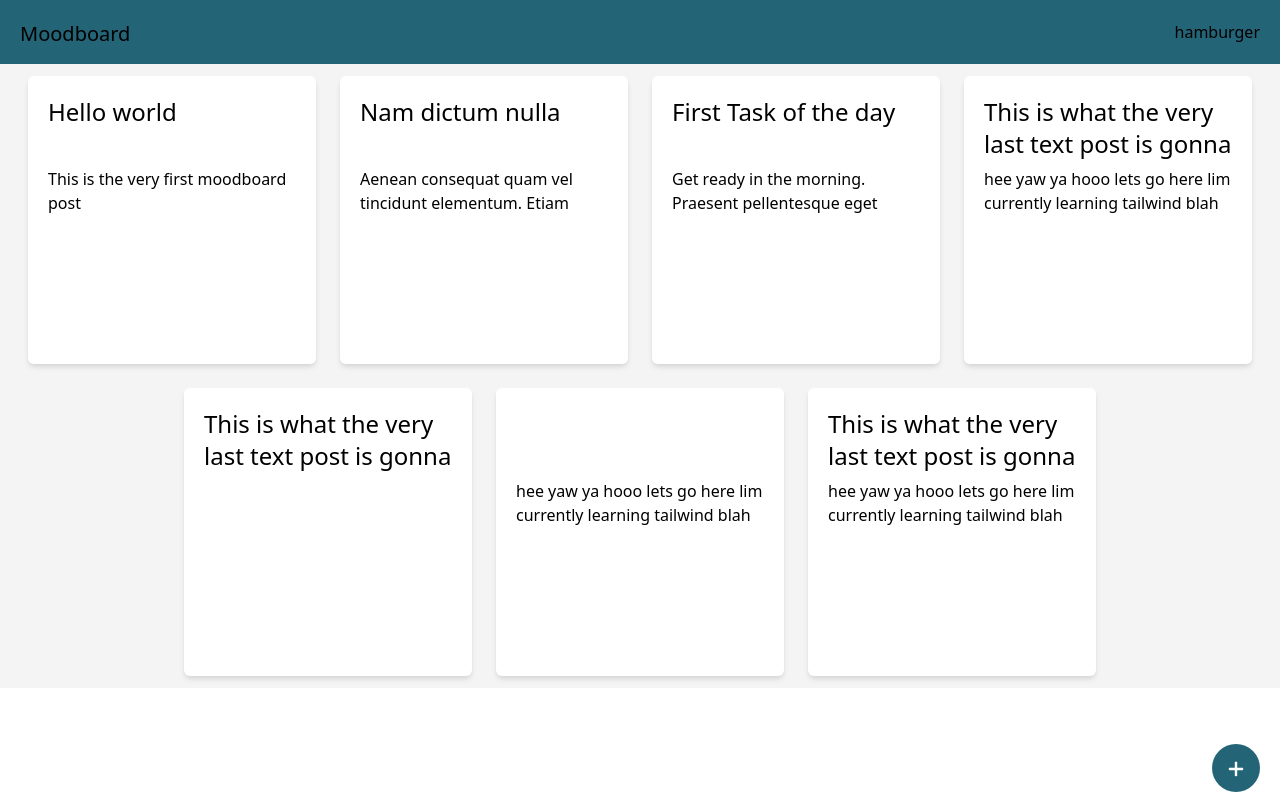
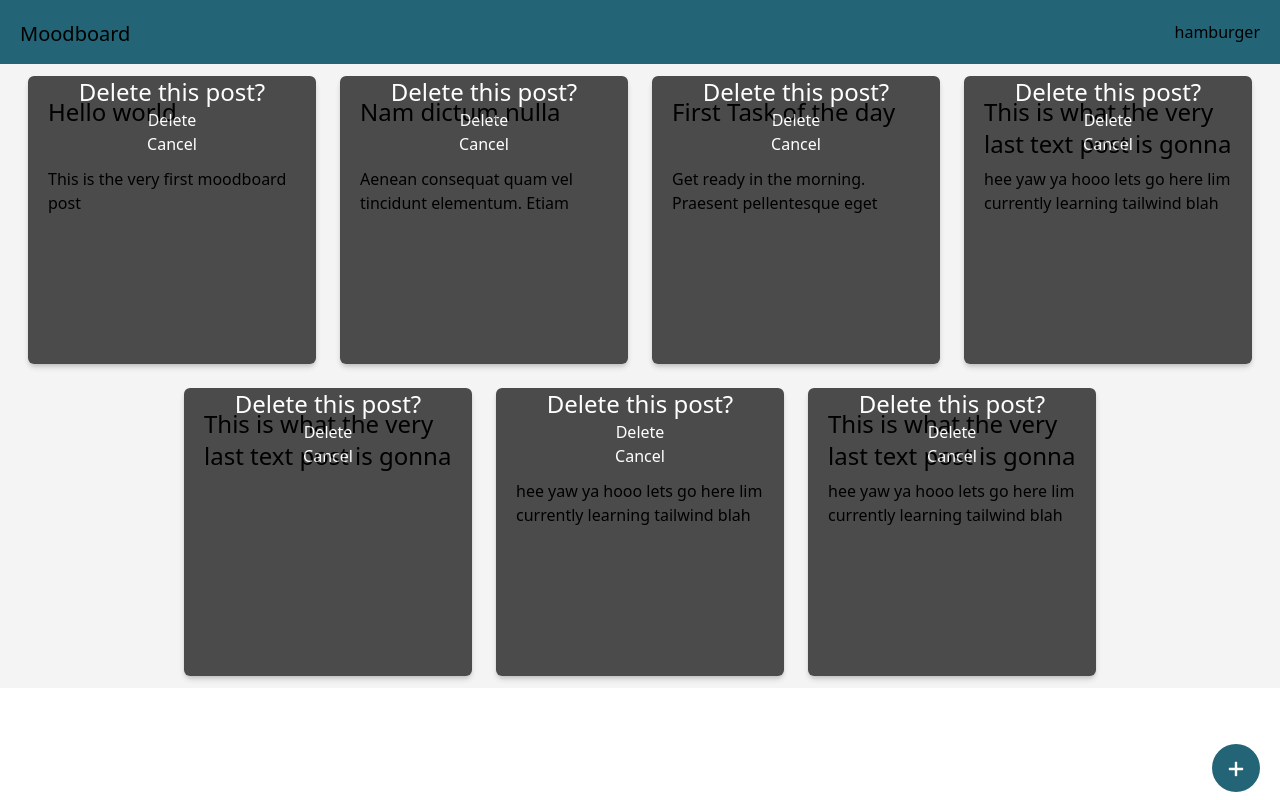
Before and after one commit to ivyla/Moodboard, a React (Create React App) app in the folder moodboard/: page / in a window 1280 px wide. Built offline with nearby package versions, Linux system fonts and the light colour scheme.

Commit message:
got the bugs out of the way, good place to stop

```diff
--- a/moodboard/src/App.js
+++ b/moodboard/src/App.js
@@ -24,7 +24,6 @@ function App() {
         let updatedPosts = posts.concat(newPostContent)
         setPosts(updatedPosts)
     }
-    console.log(posts)
     // Currently no filter for the posts - for now, we are rendering all of them
     const displayedPosts = posts.map((post) => (
         <Post key={post.id} id={post.id} post={post} deletePost={deletePost} />
@@ -39,7 +38,7 @@ function App() {
                     {displayedPosts}{" "}
                 </div>
             </div>
-            {/* Add Post floating bottom right button */}
+            {/* Floating bottom right button */}
             <AddPost addPost={addPost} />
         </div>
     )
--- a/moodboard/src/components/views/Post.js
+++ b/moodboard/src/components/views/Post.js
@@ -5,7 +5,7 @@ import EditPost from "../functional/EditPost"
 const Post = ({post, id, deletePost}) => {
     const [titleValue, setTitle] = useState(post.title)
     const [contentValue, setContent] = useState(post.content)
-    const [showDelete, setDelete] = useState(false)
+    const [showDelete, setDelete] = useState(true)
 
     const handleTitle = (event) => setTitle(event.target.value)
     const handleText = (event) => setContent(event.target.value)
@@ -15,6 +15,7 @@ const Post = ({post, id, deletePost}) => {
     return (
         <div className="w-72 h-72 bg-white m-3 overflow-y-auto rounded-md shadow-md">
             <EditPost showDelete={showDelete} setDelete={setDelete} />
+            {/* Delete Overlay */}
             <div
                 className={
                     showDelete
@@ -23,12 +24,18 @@ const Post = ({post, id, deletePost}) => {
                 }
             >
                 {" "}
-                <h1> Delete this post? </h1>
-                <button onClick={() => deletePost(post.id)}>
-                    {" "}
-                    Delete{" "}
-                </button>{" "}
-                <button onClick={() => setDelete(false)}> Cancel </button>{" "}
+                <h1 className="text-2xl text-center"> Delete this post? </h1>
+                <div className="flex flex-col justify-center">
+                    <button onClick={() => deletePost(post.id)}>
+                        {" "}
+                        Delete{" "}
+                    </button>{" "}
+                    <button onClick={() => setDelete(false)}>
+                        {" "}
+                        Cancel{" "}
+                    </button>{" "}
+                </div>
+                {/* End of delete overlay */}
             </div>
             {/* Text Areas */}
             <div className="p-5">
```
